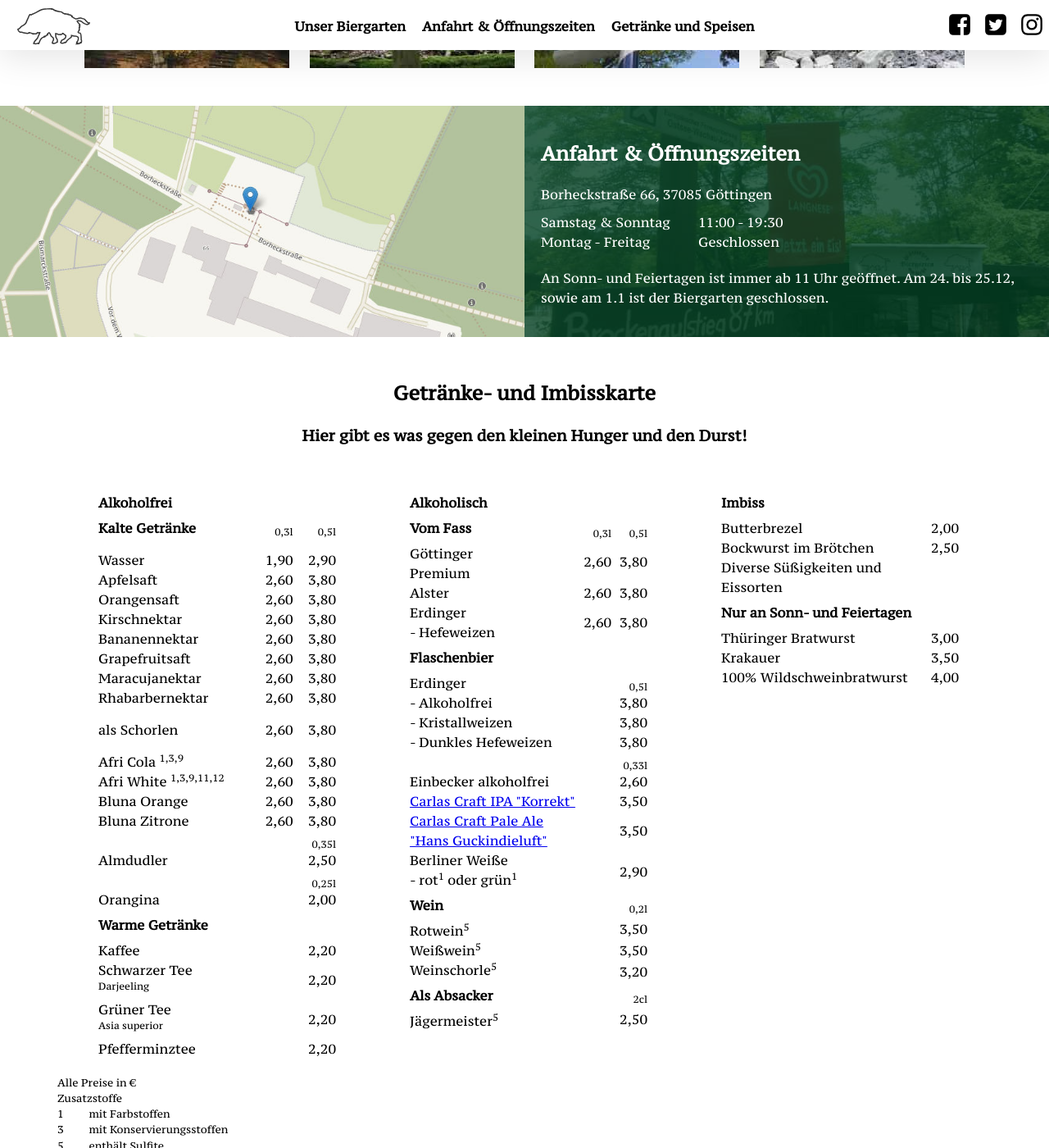
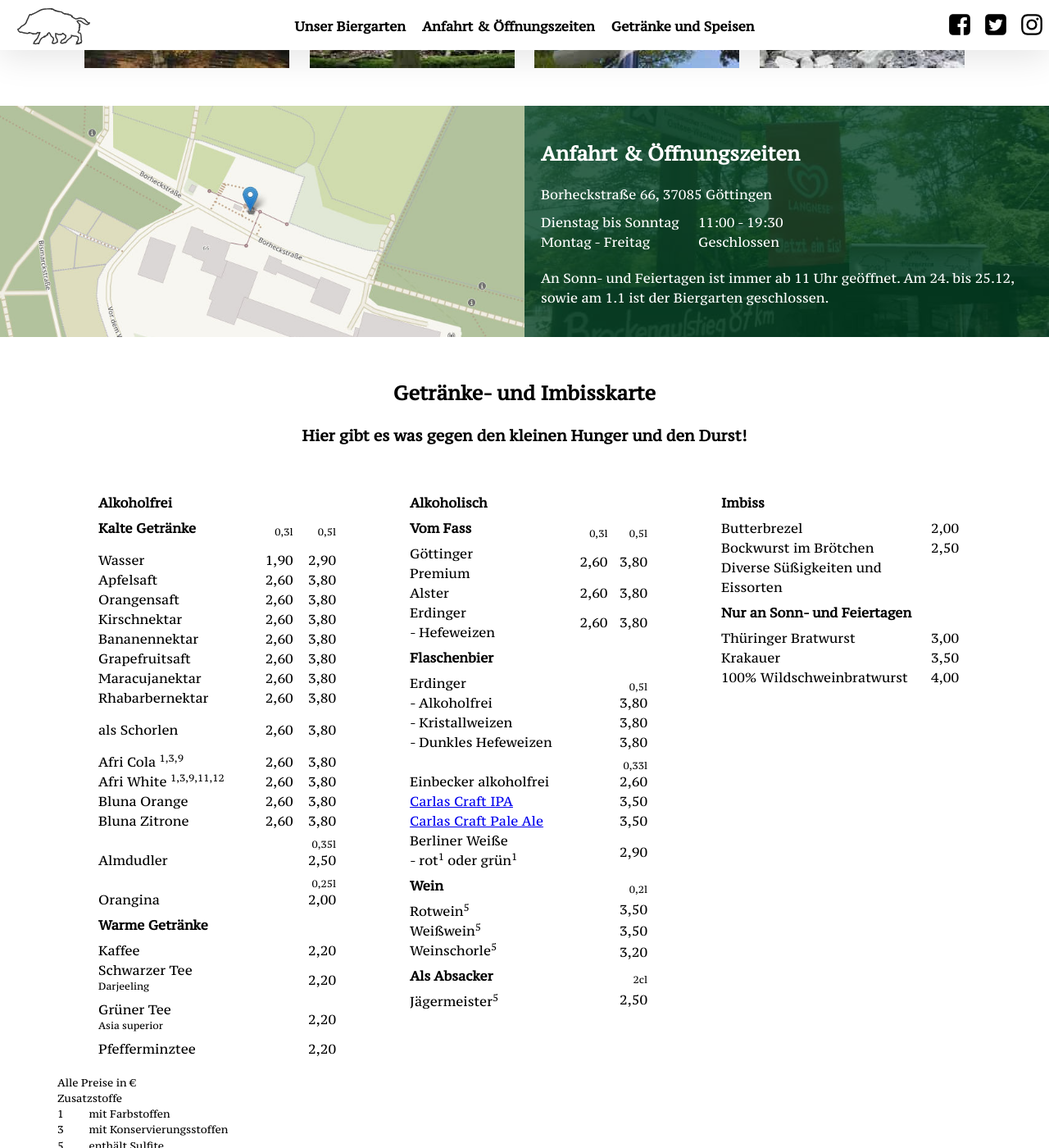
Before and after one commit to versable/kehr-website, a Jekyll site: the page built from index.html, in a window 1280 px wide and 1400 px high, scrolled down 1198 px. Shown: the whole window at 82% size. Built offline with Jekyll 4.4.1, drawn with Linux system fonts in a browser that asks for light colours.

Commit message:
Change opening hours

```diff
--- a/_includes/head.html
+++ b/_includes/head.html
@@ -46,7 +46,7 @@
               "Getränke"
             ],
             "openingHours": [
-              "Sa-So 11:00-19:30"
+              "Tu-So 11:00-19:30"
             ]
           }
     </script>
--- a/index.html
+++ b/index.html
@@ -58,7 +58,7 @@ layout: default
             Borheckstraße 66, 37085 Göttingen
         </address>
         <dl>
-            <dt>Samstag & Sonntag</dt>
+            <dt>Dienstag bis Sonntag</dt>
             <dd>11:00 - 19:30</dd>
             <dt>Montag - Freitag</dt>
             <dd>Geschlossen</dd>
@@ -252,7 +252,7 @@ layout: default
             <tr>
                 <td>
                     <a href="https://www.carlas-craft.de/#korrekt" target="_blank">
-                        Carlas Craft IPA "Korrekt"
+                        Carlas Craft IPA
                     </a>
                 </td>
                 <td></td>
@@ -261,7 +261,7 @@ layout: default
             <tr>
                 <td>
                     <a href="https://www.carlas-craft.de/#hansguckindieluft" target="_blank">
-                        Carlas Craft Pale Ale "Hans Guckindieluft"
+                        Carlas Craft Pale Ale
                     </a>
                 </td>
                 <td></td>
```
